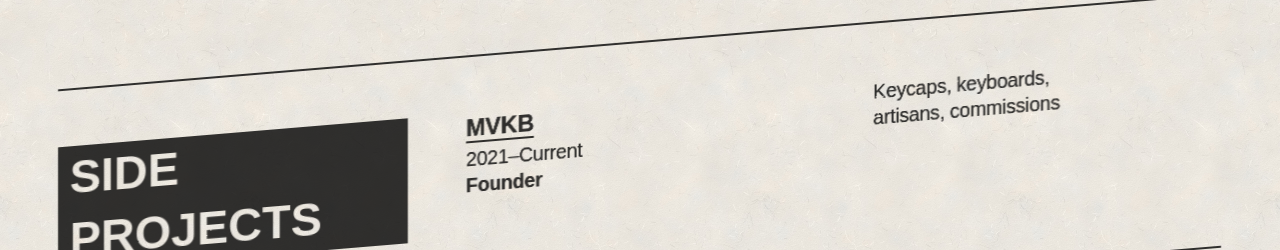
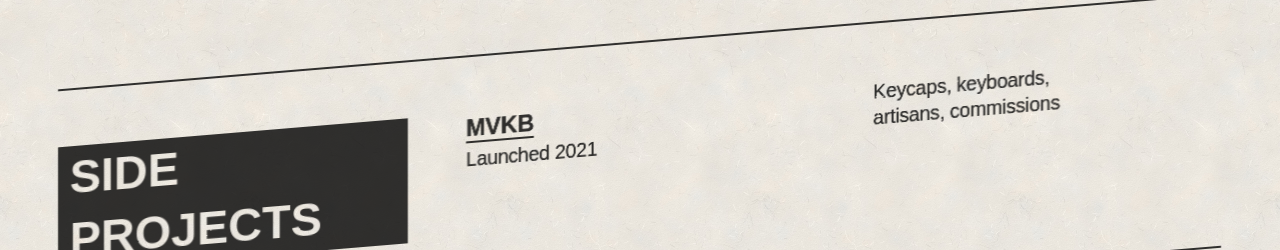
Before and after one commit to maxvoltar/tvd, a website: page index.html in a window 1280 px wide. Shown: the part 2675-2925 px from the top of the page. Drawn offline with Linux system fonts and the light colour scheme; a web font is replaced by a local one.

Commit message:
Side projects tweak

```diff
--- a/index.html
+++ b/index.html
@@ -235,8 +235,7 @@
           <li>
             <div>
               <a href="https://mvkb.com/"><strong>MVKB</strong></a>
-              <time datetime="2021">2021–Current</time>
-              <span class="role">Founder</span>
+              <time datetime="2021">Launched 2021</time>
             </div>
             <ul>
               <li>Keycaps, keyboards, artisans, commissions</li>
```
